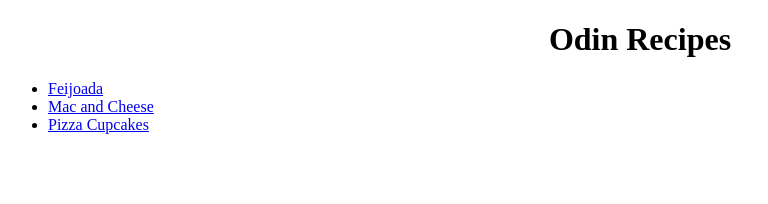
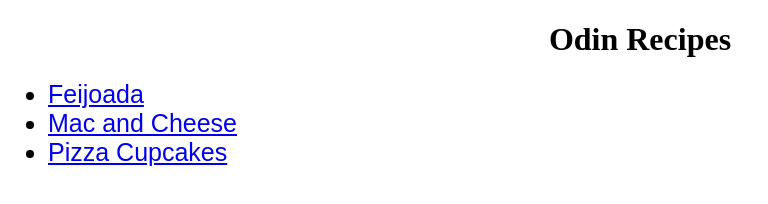
Before and after one commit to ElsonOtake/odin-recipes, a plain HTML site: page index.html in a window 1280 px wide. Shown: the whole page, without its empty margins (0-768 px from the left). Drawn offline with Linux system fonts and the light colour scheme.

Commit message:
classes for dishes and styles defined

```diff
--- a/index.html
+++ b/index.html
@@ -8,9 +8,9 @@
     <body>
         <h1>Odin Recipes</h1>
         <ul>
-            <li><a href="recipes/feijoada.html">Feijoada</a></li>
-            <li><a href="recipes/macandcheese.html">Mac and Cheese</a></li>
-            <li><a href="recipes/pizzacupcakes.html">Pizza Cupcakes</a></li>
+            <li class="dishes"><a href="recipes/feijoada.html">Feijoada</a></li>
+            <li class="dishes"><a href="recipes/macandcheese.html">Mac and Cheese</a></li>
+            <li class="dishes"><a href="recipes/pizzacupcakes.html">Pizza Cupcakes</a></li>
         </ul>
 
     </body>
--- a/style.css
+++ b/style.css
@@ -2,3 +2,8 @@
 h1 {
     text-align: center;
 }
+
+.dishes {
+    font-size: 25px;
+    font-family: Arial, Helvetica, sans-serif;
+}
```
